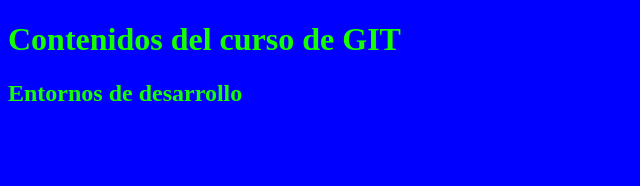
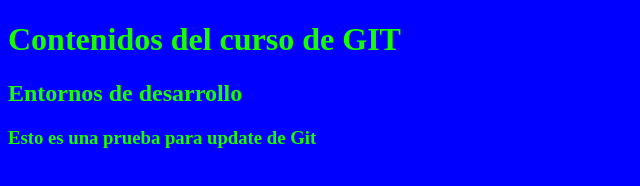
Before and after one commit to franbrq/edifp, a plain HTML site: page index.html in a window 1280 px wide. Shown: the whole page, without its empty margins (0-640 px from the left). Drawn offline with Linux system fonts and the light colour scheme.

Commit message:
Actualizado el index.html

```diff
--- a/index.html
+++ b/index.html
@@ -9,6 +9,7 @@
 <body>
     <h1>Contenidos del curso de GIT</h1>
     <h2>Entornos de desarrollo</h2>
+    <h3>Esto es una prueba para update de Git</h3>
 
 </body>
 </html>
```
